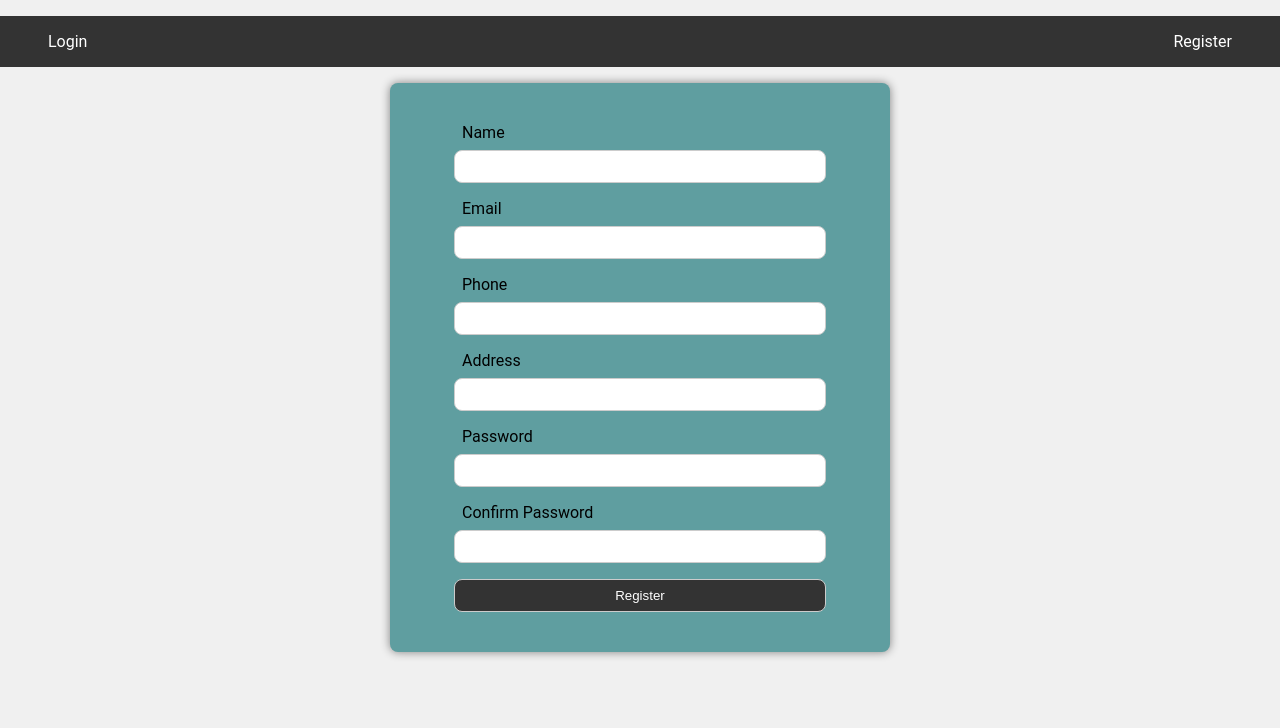
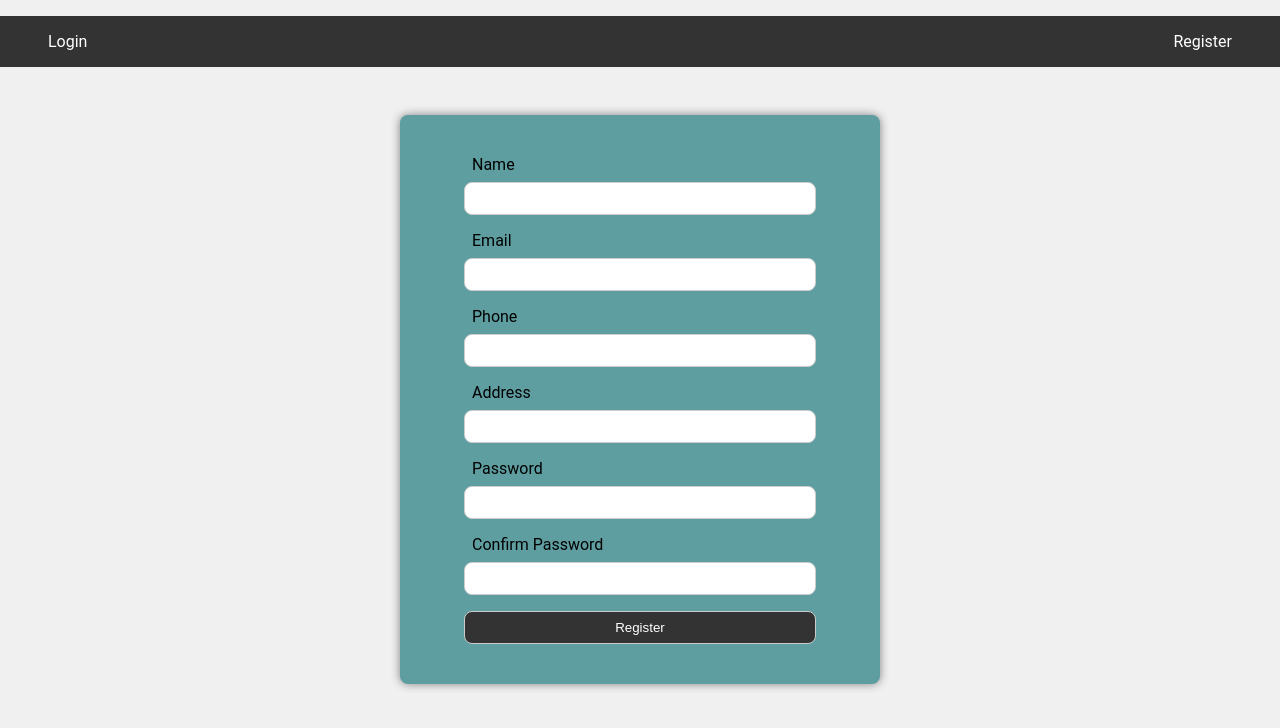
Before and after one commit to SantiagoCode/laravel-crud-consumers, a React (Vite) app: page /register in a window 1280 px wide. Shown: the top 728 px of the page. Built offline with nearby package versions, Linux system fonts and the light colour scheme.

Commit message:
chore: Update global styles and page layouts

```diff
--- a/src/assets/global_styles.css
+++ b/src/assets/global_styles.css
@@ -8,3 +8,11 @@ body {
 	padding: 0;
 	background-color: #f0f0f0;
 }
+
+.main {
+	padding: 2rem;
+	max-width: 1024px;
+	min-width: 300px;
+	width: 80%;
+	margin: 0 auto;
+}
--- /dev/null
+++ b/src/assets/modules/table.module.css
@@ -0,0 +1,26 @@
+table {
+	width: 100;
+	min-width: 300px;
+	max-width: 600px;
+	border-collapse: collapse;
+}
+
+th {
+	background-color: #f2f2f2;
+	border: 1px solid #ddd;
+	padding: 8px;
+	text-align: left;
+}
+
+td {
+	border: 1px solid #ddd;
+	padding: 8px;
+}
+
+tr:nth-child(even) {
+	background-color: #f2f2f2;
+}
+
+tr:hover {
+	background-color: #f2f2f2;
+}
--- /dev/null
+++ b/src/components/Global_Layout.jsx
@@ -0,0 +1,13 @@
+import React from 'react';
+import Nav from './Nav';
+
+const Layout = ({ children }) => {
+	return (
+		<>
+			<Nav />
+			<main className='main'>{children}</main>
+		</>
+	);
+};
+
+export default Layout;
--- a/src/pages/Home.jsx
+++ b/src/pages/Home.jsx
@@ -1,7 +1,8 @@
 import React, { useState, useEffect } from 'react';
-import Nav from '../components/Nav';
+import Global_Layout from '../components/Global_Layout.jsx';
 import { fetchApi } from './../utils/data.js';
 import Cookies from 'js-cookie';
+import './../assets/modules/table.module.css';
 
 const Home = () => {
 	const [students, setStudents] = useState([]);
@@ -31,8 +32,7 @@ const Home = () => {
 	}, []);
 
 	return (
-		<>
-			<Nav />
+		<Global_Layout>
 			<h1>Hello, {JSON.parse(user).name}</h1>
 
 			{loading ? (
@@ -61,7 +61,7 @@ const Home = () => {
 					</tbody>
 				</table>
 			)}
-		</>
+		</Global_Layout>
 	);
 };
 
--- a/src/pages/Login.jsx
+++ b/src/pages/Login.jsx
@@ -1,5 +1,5 @@
 import React, { useState } from 'react';
-import Nav from './../components/Nav';
+import Global_Layout from '../components/Global_Layout.jsx';
 import { fetchApi } from './../utils/data.js';
 import Cookies from 'js-cookie';
 import './../assets/modules/form.module.css';
@@ -42,8 +42,7 @@ const Login = () => {
 	};
 
 	return (
-		<>
-			<Nav />
+		<Global_Layout>
 			<form onSubmit={handleSubmit}>
 				<label htmlFor='email'>Email</label>
 				<input type='email' name='email' id='email' defaultValue={email} onChange={(e) => setEmail(e.target.value)} />
@@ -51,7 +50,7 @@ const Login = () => {
 				<input type='password' name='password' id='password' defaultValue={password} onChange={(e) => setPassword(e.target.value)} />
 				<button type='submit'>Login</button>
 			</form>
-		</>
+		</Global_Layout>
 	);
 };
 
--- a/src/pages/Register.jsx
+++ b/src/pages/Register.jsx
@@ -1,7 +1,6 @@
 import React, { useState } from 'react';
-import Nav from './../components/Nav';
+import Global_Layout from '../components/Global_Layout.jsx';
 import { fetchApi } from './../utils/data.js';
-
 import './../assets/modules/form.module.css';
 
 const Register = () => {
@@ -42,8 +41,7 @@ const Register = () => {
 	};
 
 	return (
-		<>
-			<Nav />
+		<Global_Layout>
 			<form onSubmit={handleSubmit}>
 				<label htmlFor='name'>Name</label>
 				<input type='text' name='name' id='name' defaultValue={name} onChange={(e) => setName(e.target.value)} />
@@ -66,7 +64,7 @@ const Register = () => {
 
 				<button type='submit'>Register</button>
 			</form>
-		</>
+		</Global_Layout>
 	);
 };
 
```
